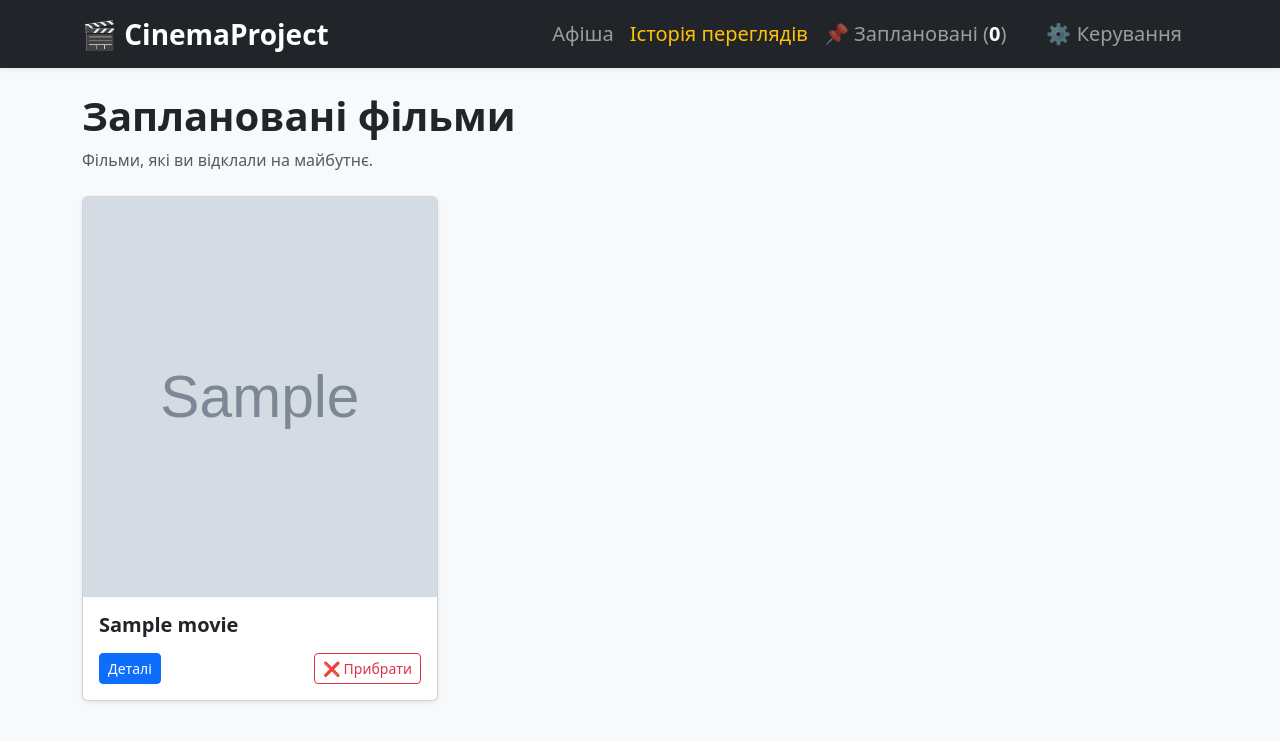
After one commit to Ve1izar/cinema_django, a Django app: template cinemaproject/movies/templates/movies/watchlist.html in a window 1280 px wide. The commit adds this page. Shown: the top 741 px of the page. Run offline with Django 3.2, Linux system fonts and the light colour scheme; the template is opened without the code that fills it: most values are stand-ins (such as "Sample title", 1, 10 or a date in 2020); grey boxes marked "Sample" are stand-in pictures.

Commit message:
Added: Actors, embedded trailer, session watchlist

```diff
--- a/cinemaproject/movies/templates/movies/layout.html
+++ b/cinemaproject/movies/templates/movies/layout.html
@@ -43,6 +43,9 @@
                     <li class="nav-item">
                         <a class="nav-link text-warning" href="{% url 'movie_history' %}">Історія переглядів</a>
                     </li>
+                    <li class="nav-item">
+                        <a class="nav-link" href="{% url 'watchlist_view' %}">📌 Заплановані (<span class="fw-bold text-white">{{request.session.watchlist|length|default:"0" }}</span>)</a>
+                    </li>
                     <li class="nav-item ms-3">
                         <a class="nav-link btn btn-outline-light btn-sm px-3" href="{% url 'custom_admin_panel' %}">⚙️
                             Керування</a>
--- a/cinemaproject/movies/templates/movies/movie_list.html
+++ b/cinemaproject/movies/templates/movies/movie_list.html
@@ -37,6 +37,9 @@
                 <p class="card-text text-muted mb-3">Рейтинг: <span class="badge bg-warning text-dark">{{ movie.rating }} / 10</span>
                 </p>
 
+                <a href="{% url 'add_to_watchlist' movie.id %}" class="btn btn-outline-primary btn-sm mt-auto mb-2">
+                    📌 Буду дивитися
+                </a>
                 <a href="{% url 'movie_detail' movie.id %}" class="btn btn-primary mt-auto">Детальніше</a>
             </div>
         </div>
--- /dev/null
+++ b/cinemaproject/movies/templates/movies/watchlist.html
@@ -0,0 +1,35 @@
+{% extends 'movies/layout.html' %}
+
+{% block title %}Заплановано до перегляду{% endblock %}
+
+{% block content %}
+<div class="mb-4">
+    <h1 class="fw-bold">Заплановані фільми</h1>
+    <p class="text-muted">Фільми, які ви відклали на майбутнє.</p>
+</div>
+
+<div class="row row-cols-1 row-cols-md-3 g-4">
+    {% for movie in movies %}
+    <div class="col">
+        <div class="card h-100 shadow-sm interactive-card">
+            <img src="{% if movie.poster %}{{ movie.poster.url }}{% else %}/media/posters/no-image.jpg{% endif %}"
+                class="card-img-top" alt="{{ movie.title }}" style="height: 400px; object-fit: cover;">
+            <div class="card-body">
+                <h5 class="card-title fw-bold">{{ movie.title }}</h5>
+                <div class="d-flex justify-content-between align-items-center mt-3">
+                    <a href="{% url 'movie_detail' movie.id %}" class="btn btn-primary btn-sm">Деталі</a>
+                    <!-- Кнопка видалення зі списку -->
+                    <a href="{% url 'remove_from_watchlist' movie.id %}" class="btn btn-outline-danger btn-sm">❌
+                        Прибрати</a>
+                </div>
+            </div>
+        </div>
+    </div>
+    {% empty %}
+    <div class="col-12 text-center py-5">
+        <h4 class="text-muted">Ваш список наразі порожній.</h4>
+        <a href="{% url 'movie_list' %}" class="btn btn-primary mt-3">Перейти до афіші</a>
+    </div>
+    {% endfor %}
+</div>
+{% endblock %}
--- a/cinemaproject/movies/urls.py
+++ b/cinemaproject/movies/urls.py
@@ -10,4 +10,7 @@ urlpatterns = [
     path('<int:movie_id>/delete/', views.delete_movie, name='delete_movie'),
     path('manage/add/', views.add_movie, name='add_movie'),
     path('<int:movie_id>/edit/', views.edit_movie, name='edit_movie'),
+    path('watchlist/', views.watchlist_view, name='watchlist_view'),
+    path('watchlist/add/<int:movie_id>/', views.add_to_watchlist, name='add_to_watchlist'),
+    path('watchlist/remove/<int:movie_id>/', views.remove_from_watchlist, name='remove_from_watchlist'),
 ]
```
Also changed, not shown: cinemaproject/movies/forms.py (+8 -1 lines), cinemaproject/movies/models.py (+19 -0 lines), cinemaproject/movies/templates/movies/movie_detail.html (+23 -0 lines), cinemaproject/movies/views.py (+48 -8 lines), cinemaproject/movies/migrations/0004_movie_trailer_url.py (added), cinemaproject/movies/migrations/0005_movie_actors.py (added).
